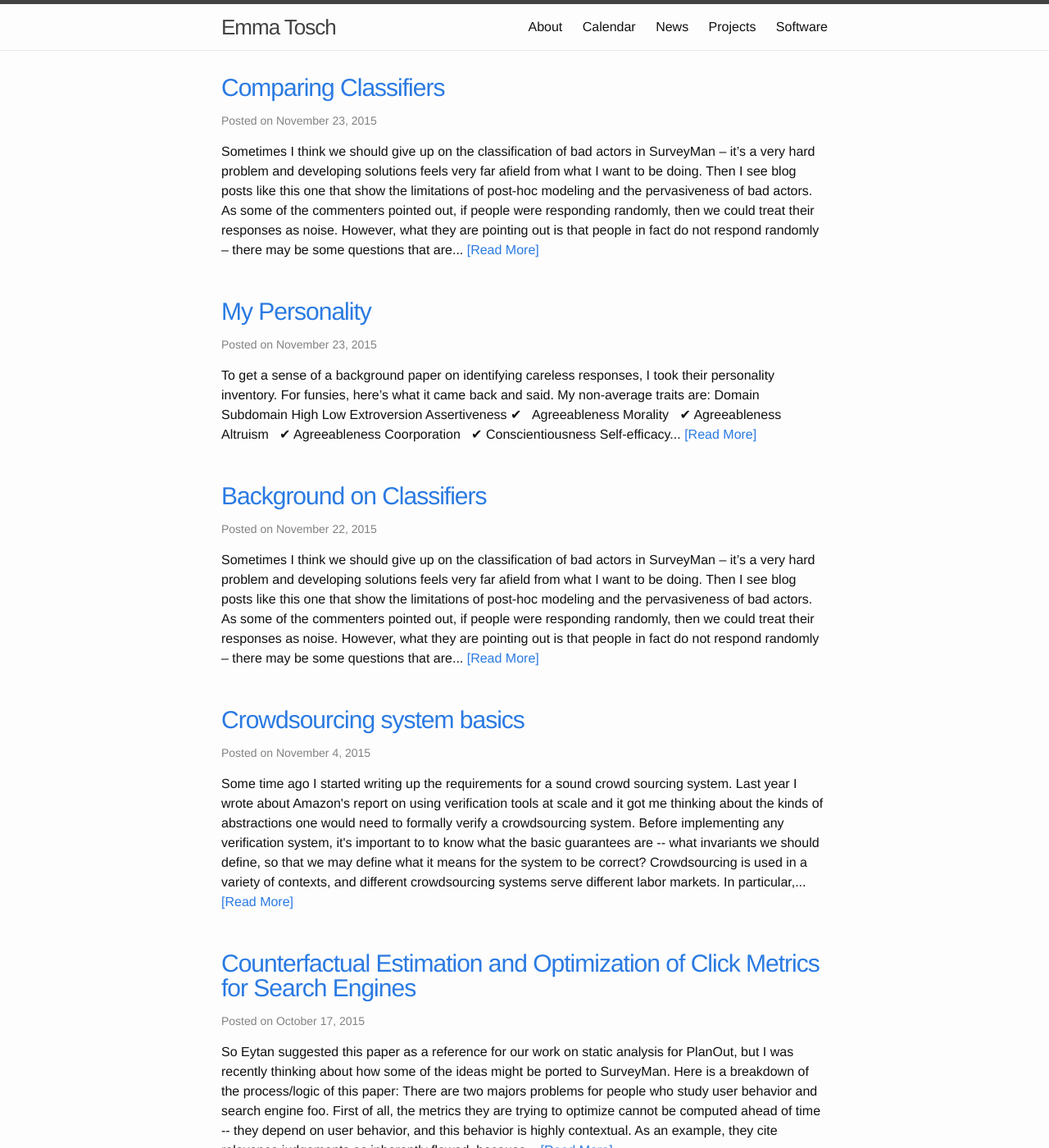
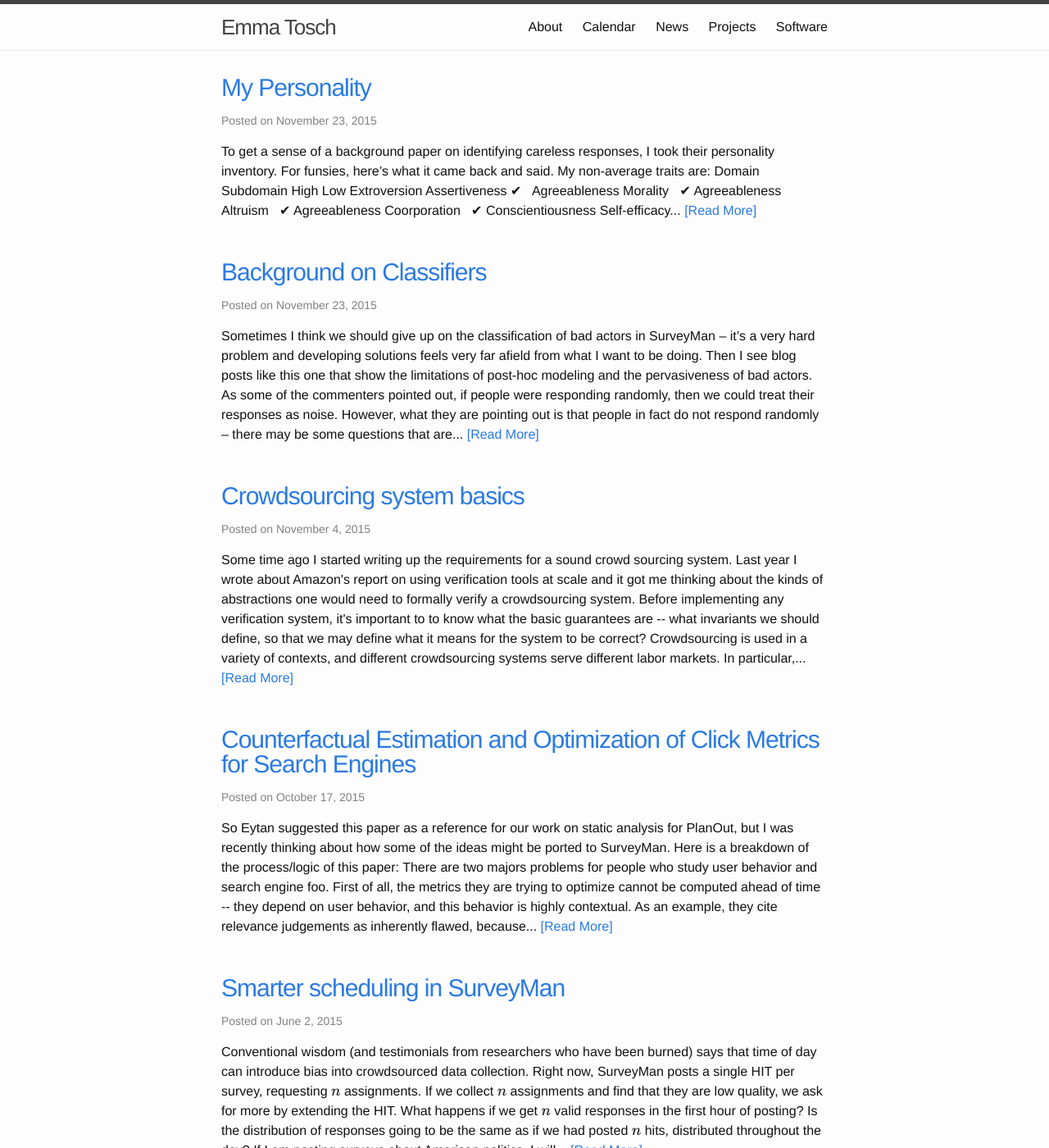
Before and after one commit to harshkn/harshkn.github.io, a Jekyll site: the page built from index.html, in a window 1280 px wide and 1400 px high. Shown: the whole window at 82% size. Built offline with Jekyll 4.4.1, drawn with Linux system fonts in a browser that asks for light colours; formulas are drawn with MathJax 3; the list of posts is cut into pages by our own code; some of the changed text lies outside the part shown.

Commit message:
cleaning up _posts folder

```diff
--- a/_posts/2015-11-22-background-on-classifiers.md
+++ b/_posts/2015-11-23-background-on-classifiers.md
@@ -1,8 +1,8 @@
 ---
 layout: post
 title: Background on Classifiers
-date: 2015-11-22 00:00:00
-published: true
+date: 2015-11-23 00:00:00
+ispublished: true
 status: published
 tags: [surveyman]
 author:
```
Also changed, not shown: _posts/comparing-classifiers.md (renamed from _posts/2015-11-20-comparing-classifiers.md), 1 other file.
